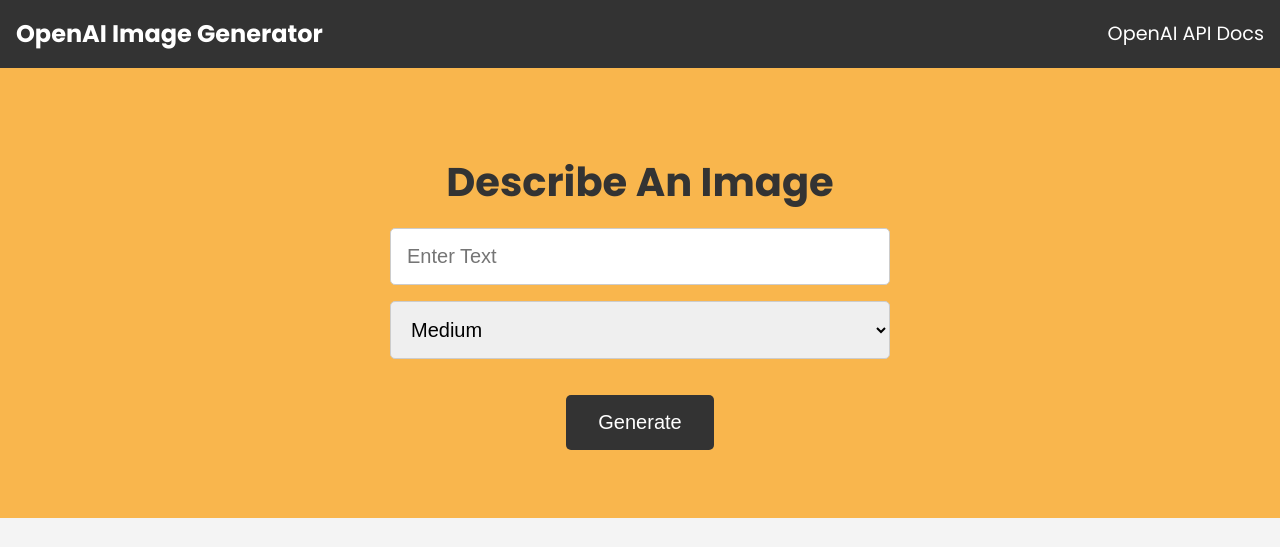
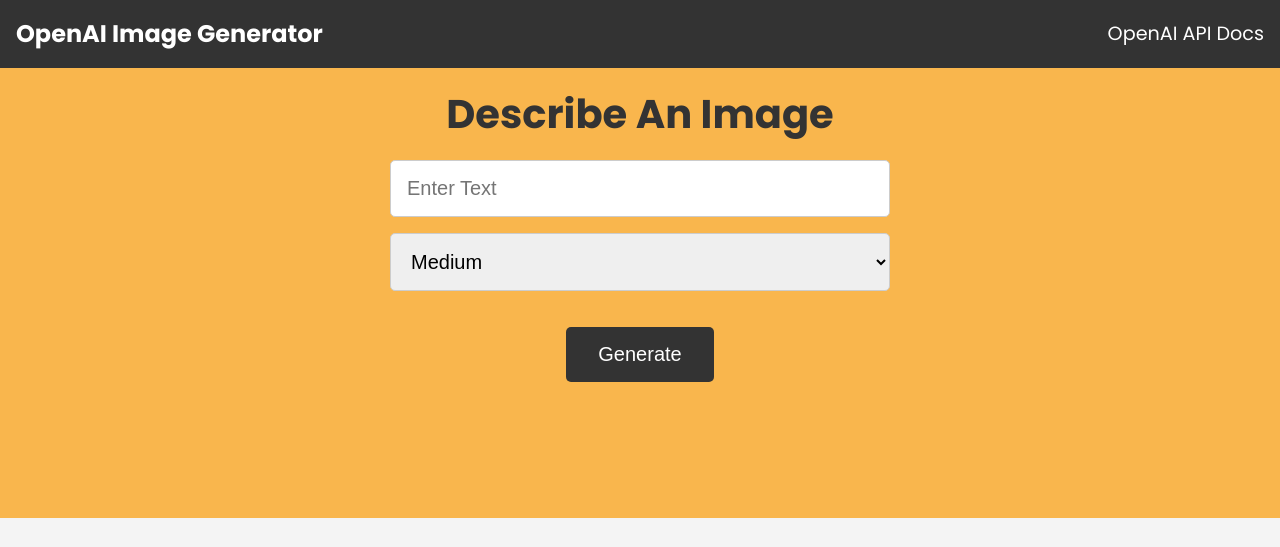
Before and after one commit to KelzAce/IMAGE-GENERATOR-AI, a website: page public/index.html in a window 1280 px wide. Drawn offline with Linux system fonts and the light colour scheme.

Commit message:
added css

```diff
--- a/public/css/style.css
+++ b/public/css/style.css
@@ -11,6 +11,7 @@
 :root {
     --primary-color: #f9b64d;
 }
+
 
 body {
     font-family: 'Poppins', sans-serif;
@@ -68,8 +69,8 @@
     align-items: center;
     justify-content: center;
     flex-direction: column;
-    height: 100%;
-    width: 100%;
+    /* height: 100%;
+    width: 100%; */
 }
 
 .showcase form input,
@@ -89,7 +90,7 @@
     border: none;
     border-radius: 5px;
     background: #333;
-    color: #fff;n
+    color: #fff;
     cursor: pointer;
     margin-top: 20px;
 }
@@ -101,7 +102,10 @@
 /* Image */
 
 .image {
-    width: 100%;
+    display: flex;
+    justify-content: center;
+    align-items: center;
+    width: 80%;
     margin-top: 2rem;
 }
 
@@ -115,3 +119,14 @@
     text-align: center;
     margin-top: 1rem;
 }
+
+.form-control{
+    display: flex;
+    justify-content: center;
+    align-items: center;
+    width: 80%;
+}
+
+.option{
+    max-width: 10%;
+}
--- a/public/index.html
+++ b/public/index.html
@@ -33,14 +33,14 @@
         <form id="image-form">
           <h1>Describe An Image</h1>
           <div class="form-control">
-            <input type="text" id="prompt" placeholder="Enter Text" />
+            <input type="text" id="prompt" placeholder="Enter Text" class="input-field" />
           </div>
           <!-- size -->
           <div class="form-control">
-            <select name="size" id="size">
-              <option value="small">Small</option>
-              <option value="medium" selected>Medium</option>
-              <option value="large">Large</option>
+            <select name="size" id="size" width="400" style="width: 80%">
+              <option class="option" value="small">Small</option>
+              <option class="option" value="medium" selected>Medium</option>
+              <option class="option" value="large">Large</option>
             </select>
           </div>
           <button type="submit" class="btn">Generate</button>
```
